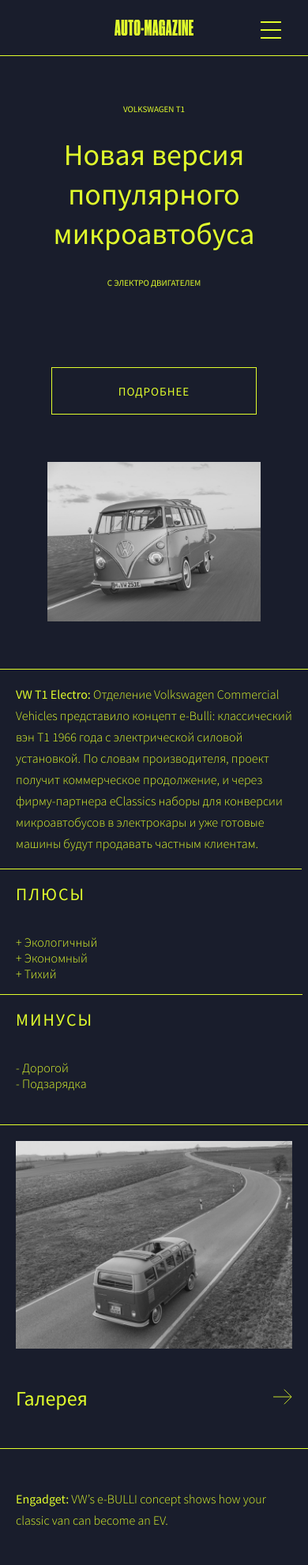
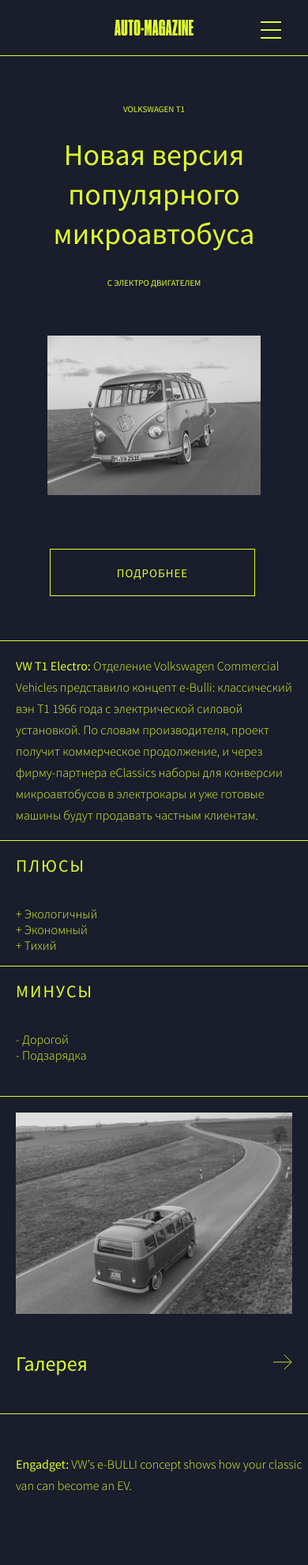
Before and after one commit to KLopatin/auto-magazine, a plain HTML site: page index.html in a window 390 px wide. Shown: the top 1982 px of the page at 79% size. Drawn offline with Linux system fonts and the light colour scheme.

Commit message:
Исправлены некоторые ошибки после ревью

```diff
--- a/index.html
+++ b/index.html
@@ -29,9 +29,10 @@
                 <h1 class="present__title">volkswagen T1</h1>
                 <h2 class="present__subtitle">Новая версия популярного микроавтобуса</h2>
                 <p class="present__description">С ЭЛЕКТРО ДВИГАТЕЛЕМ</p>
+
                 <button class="present__button">Подробнее</button>
             </div>
-            <img class="present__img" src="./images/car-main.jpg">
+            <img class="present__img" src="./images/car-main.jpg" alt="Авто общий план">
         </section>
 
         <section class="facts" id="facts">
@@ -66,9 +67,9 @@
 
             <div class="slider">
                 <div class="slider-line">
-                    <img src="./images/car-slider1.jpg" alt="">
-                    <img src="./images/car-slider2.jpg" alt="">
-                    <img src="./images/car-slider3.jpg" alt="">
+                    <img class="slider__img" src="./images/car-slider1.jpg" alt="Авто на дороге">
+                    <img class="slider__img" src="./images/car-slider2.jpg" alt="Салон и приборная панель">
+                    <img class="slider__img" src="./images/car-slider3.jpg" alt="Салон и сиденья">
                 </div>
             </div>
 
@@ -79,6 +80,7 @@
                     <button class="slider__button slider__button-next"></button>
                 </div>
             </div>
+
         </section>
         <section class="press" id="press">
             <div class="press__title-wrap">
@@ -108,7 +110,7 @@
 
 
     <footer class="footer">
-        <form class="footer__forms">
+        <div class="footer__forms">
 
                 <h2 class="footer__title">Подписка</h2>
                 <p class="footer__subtitle">На новые спецвыпуски машин.</p>
@@ -125,10 +127,11 @@
                     <button class="footer__button-subscribe"  type="submit">Подписка</button>
                 </div>
             </form>
+        </div>
 
-        </div>
+
         <div class="footer__info">
-            <img class="footer__logo" src="./images/logo.svg">
+            <img class="footer__logo" src="./images/logo.svg" alt="Логотип">
             <p class="footer__copyright">© Auto-Magazine 2021</p>
         </div>
     </footer>
--- a/styles/modules/blocks/facts/_facts.scss
+++ b/styles/modules/blocks/facts/_facts.scss
@@ -36,7 +36,7 @@
         display: flex;
         width: 50%;
         @media (max-width: 1150px) {
-            width: 98%;
+            width: 100%;
             border-top: 1px solid $textColor;
             min-height: 505px;
         }
--- a/styles/modules/blocks/footer/footer.scss
+++ b/styles/modules/blocks/footer/footer.scss
@@ -25,6 +25,9 @@
         font-size: 46px;
         line-height: 46px;
         margin: 50px 0 0 50px;
+        @media (max-width: 800px) {
+            margin: 45px 0 0 40px;
+          }
         @media (max-width: 600px) {
             margin-left: 12px;
             font-size: 26px;
@@ -37,6 +40,9 @@
         font-size: 19px;
         line-height: 28px;
         margin: 16px 0 64px 50px;
+        @media (max-width: 800px) {
+            margin: 16px 0 64px 40px;
+          }
         @media (max-width: 600px) {
             margin-left: 12px;
             font-size: 14px;
@@ -48,6 +54,9 @@
     &__subscribe-up {
         display:flex;
         margin-left: 50px;
+        @media (max-width: 800px) {
+            margin-left: 40px;
+          }
         @media (max-width: 600px) {
             margin-left: 12px;
           }
@@ -55,6 +64,9 @@
     &__subscribe-down {
         display:flex;
         margin-left: 50px;
+        @media (max-width: 800px) {
+            margin-left: 40px;
+          }
         @media (max-width: 600px) {
             margin-left: 12px;
           }
@@ -143,6 +155,10 @@
         height: 38px;
         margin-top: 50px;
         margin-right: 50px;
+        @media (max-width: 800px) {
+            margin-top: 47px;
+            margin-right: 42px;
+          }
         @media (max-width: 600px) {
             margin: 120px auto 20px auto;
             width: 280px;
@@ -160,6 +176,11 @@
         margin-bottom: 50px;
         margin-right: 50px;
         max-width: 142px;
+
+        @media (max-width: 800px) {
+            margin-bottom: 53px;
+            margin-right: 43px;
+          }
         @media (max-width: 600px) {
             margin: 0 auto 20px 25px;
           }
--- a/styles/modules/blocks/present/_present.scss
+++ b/styles/modules/blocks/present/_present.scss
@@ -6,14 +6,19 @@
 
     @media (max-width: 1180px) {
         flex-direction: column;
-        padding: 100px 0 100px 0;
+        padding: 100px 0 263px 0;
     }
     @media (max-width: 460px) {
-        padding: 60px 0 60px 0;
+        padding: 60px 0 184px 0;
     }
 
     &__wrap {
         margin: 0 auto;
+
+        @media (max-width: 1180px) {
+            position: relative;
+        }
+
     }
 
     &__title {
@@ -66,6 +71,7 @@
         @media (max-width: 460px) {
             font-size: 11px;
             line-height: 14px;
+            margin-bottom: 60px
         }
     }
 
@@ -93,12 +99,31 @@
 
         @media (max-width: 1180px) {
             margin: 0 auto 100px auto;
+            position: absolute;
+            bottom: -773px;
+            left: 194px;
+        }
+        @media (max-width: 710px) {
+            margin: 0 auto 100px auto;
+            position: absolute;
+            bottom: -600px;
+            left: 164px;
+        }
+        @media (max-width: 710px) {
+            left: 88px;
+        }
+        @media (max-width: 500px) {
+            bottom: -463px;
+            left: 35px;
         }
         @media (max-width: 460px) {
             width: 260px;
             height: 60px;
             margin: 0 auto 60px auto;
+            bottom: -390px;
+            left: 8px
         }
+
     }
 
     &__img {
--- a/styles/modules/blocks/press/_press.scss
+++ b/styles/modules/blocks/press/_press.scss
@@ -25,7 +25,7 @@
         position: relative;
 
         @media (max-width: 1000px) {
-            width: 95%;
+            width: 100%;
         }
         @media (max-width: 425px) {
             min-height: 286px;
@@ -38,6 +38,9 @@
         line-height: 42px;
         max-width: 620px;
         margin: 50px auto;
+        @media (max-width: 800px) {
+            max-width: 668px;
+        }
         @media (max-width: 700px) {
             margin-left: 50px;
         }
--- a/styles/modules/blocks/slider/_slider.scss
+++ b/styles/modules/blocks/slider/_slider.scss
@@ -16,11 +16,26 @@
         display: flex;
         transition: all ease 1s;
     }
+    &__img {
+        aspect-ratio: 720/540;
+
+        @media (max-width: 780px) {
+            aspect-ratio: 700/510;
+        }
+        @media (max-width: 425px) {
+            aspect-ratio: 280/204;
+        }
+    }
+
     &__wrap {
         display: flex;
         justify-content: space-between;
         margin: 50px 50px 0 50px;
         align-items: center;
+        @media (max-width: 800px) {
+            margin-left: 14px;
+            margin-right: 17px;
+        }
         @media (max-width: 450px) {
             margin-left: 20px;
             margin-right: 20px;
@@ -33,6 +48,9 @@
         max-width: 161px;
         display: inline-block;
         margin: 0;
+        // @media (max-width: 800px) {
+        //     margin-left: -36px;
+        // }
         @media (max-width: 450px) {
             font-size: 26px;
             line-height: 26px;
```
Also changed, not shown: styles/index.css, 1 other file.
